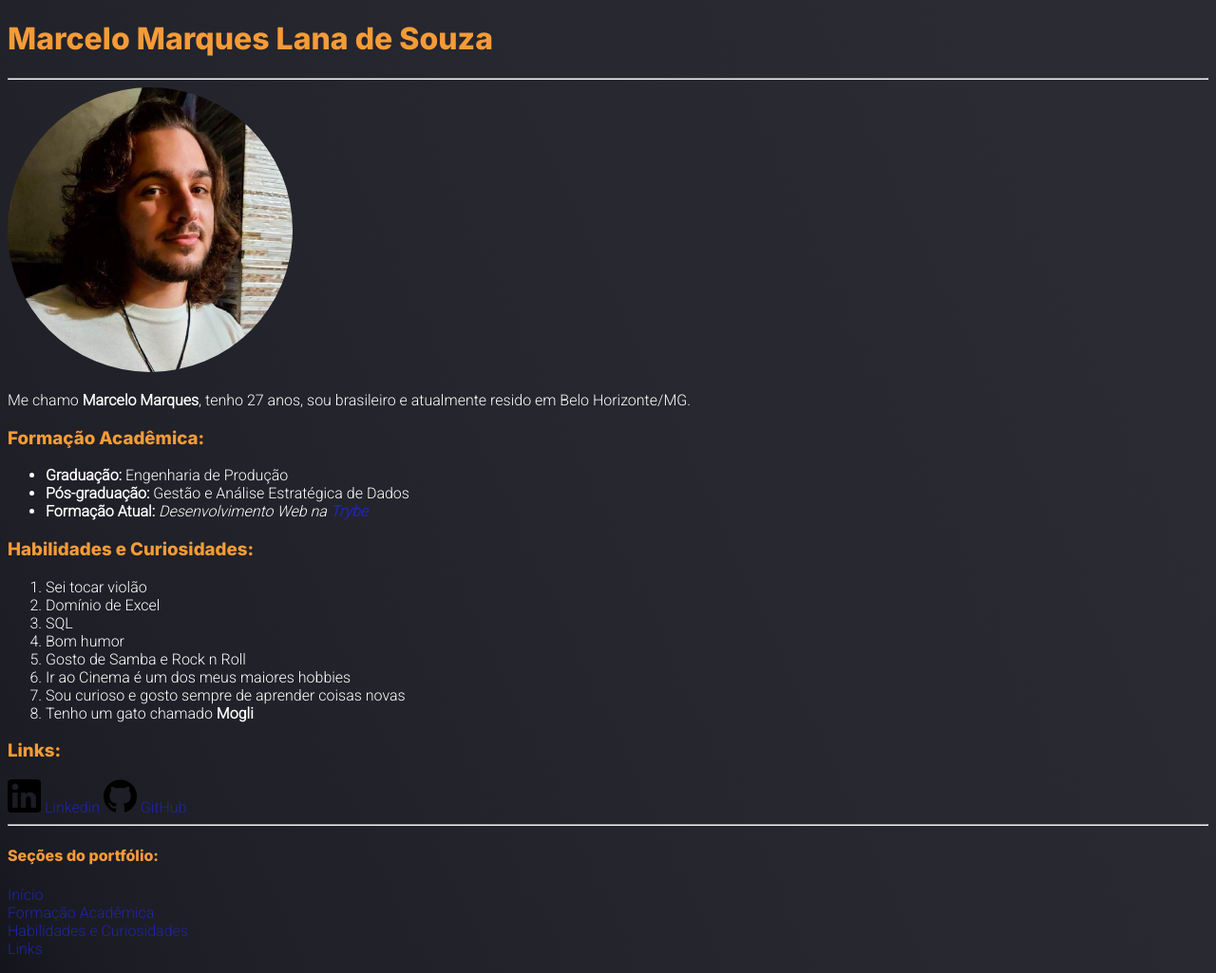
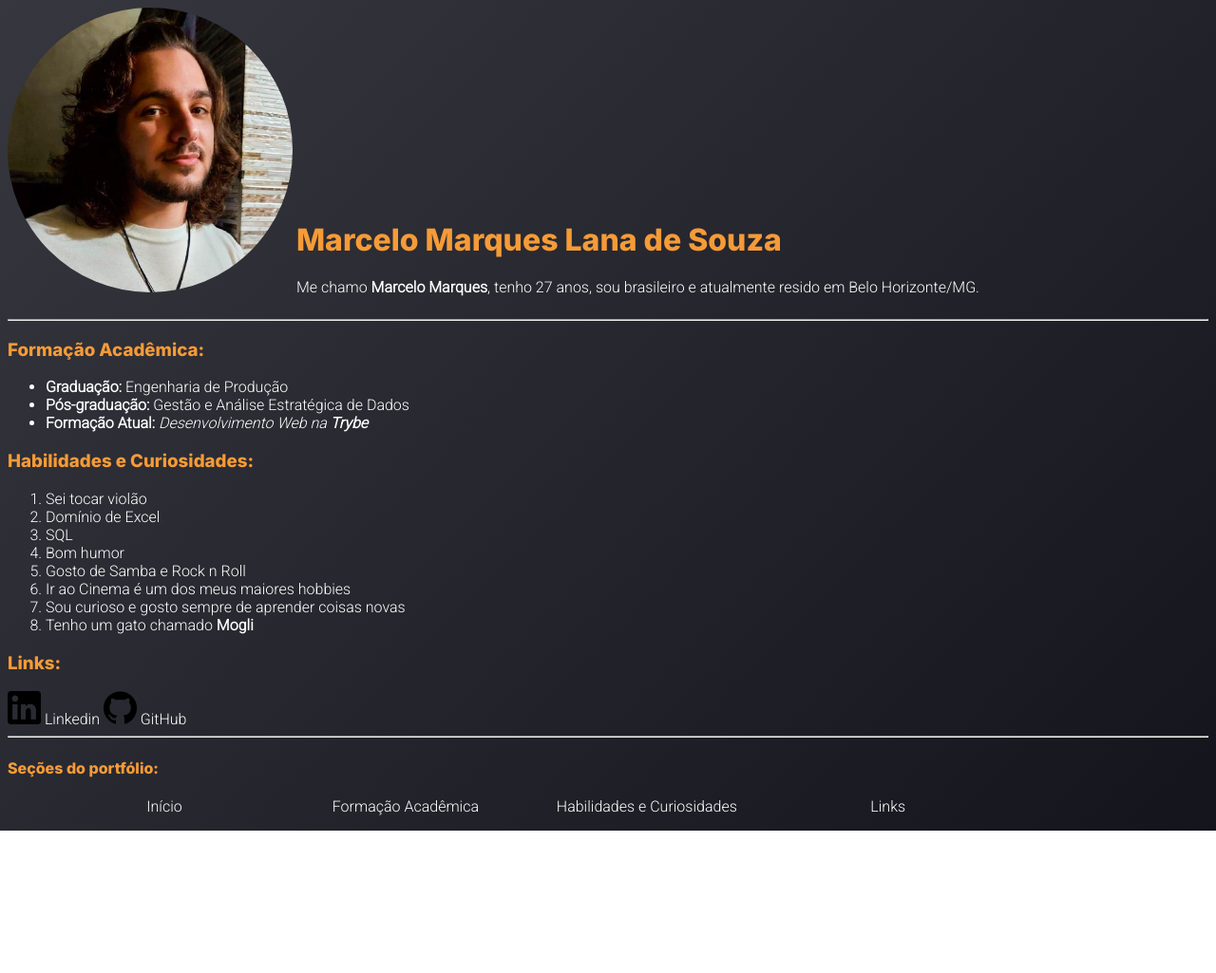
Before and after one commit to marcelo-mls/marcelo-mls.github.io, a plain HTML site: page index.html in a window 1280 px wide. Shown: the whole page at 95% size. After the commit the page ends 875 px from the top, so only its background shows below. Drawn offline with Linux system fonts and the light colour scheme.

Commit message:
Melhora semantica do HTML

```diff
--- a/index.html
+++ b/index.html
@@ -9,24 +9,34 @@
 </head>
 
 <body>
+    <header class="header">
 
+        <div>
+            <a href="https://www.linkedin.com/in/marcelo-mls/" target="_blank"> <img id="foto-marcelo" src="./fotoMarcelo.jpeg" alt="Foto do Marcelo de camisa branca" width="300" id="foto-marcelo">  </a>
+        </div>
+
+        <div>
             <h1> Marcelo Marques Lana de Souza </h1>
+            <p> Me chamo <strong>Marcelo Marques</strong>, tenho 27 anos, sou brasileiro e atualmente resido em Belo Horizonte/MG.</p>
+        </div>
+
+    </header>
+
     <hr>
-    <a href="https://www.linkedin.com/in/marcelo-mls/" target="_blank"> <img id="foto-marcelo" src="./fotoMarcelo.jpeg" alt="Foto do Marcelo de camisa branca" width="300" id="foto">  </a>
 
-    <p> Me chamo <strong>Marcelo Marques</strong>, tenho 27 anos, sou brasileiro e atualmente resido em Belo Horizonte/MG.</p>
-
+    <main>
         <!-- Seação 1-->
-
+        <section>
             <h3 id="formacao"> Formação Acadêmica:</h3>
             <ul>
                 <li><strong> Graduação: </strong> Engenharia de Produção </li>
                 <li><strong> Pós-graduação: </strong> Gestão e Análise Estratégica de Dados </li>
                 <li><strong> Formação Atual: </strong><em> Desenvolvimento Web na <a href="https://www.betrybe.com/" target="_blank"> <strong> Trybe </strong> </a> </em></li>
             </ul>
+        </section>
 
         <!-- Seação 2-->
-
+        <section>
             <h3 id="habilidades"> Habilidades e Curiosidades:</h3>
             <ol>
                 <li>Sei tocar violão</li>
@@ -38,24 +48,33 @@
                 <li>Sou curioso e gosto sempre de aprender coisas novas</li>
                 <li>Tenho um gato chamado <strong>Mogli</strong> </li>
             </ol>
+        </section>
 
         <!-- Seação 3-->
 
+        <section>
             <h3 id="links"> Links:</h3>
             <a href="https://www.linkedin.com/in/marcelo-mls/" target="_blank"> <img src="./linkdin-logo.png" alt="logo do linkedin" width="35"> Linkedin </a>
 
             <a href="https://github.com/marcelo-mls" target="_blank"> <img src="./github-logo.png" alt="logo do github" width="35"> GitHub </a>
+        </section>
+    </main>
+
+    <hr>
+
+    <nav>
 
     <!-- Seação 4-->
 
-    <hr>
         <h4>Seções do portfólio:</h4>
-    <p>
-        <a href="#foto"> Início </a> <br>
-        <a href="#formacao"> Formação Acadêmica </a> <br>
-        <a href="#Hhabilidades"> Habilidades e Curiosidades </a> <br>
-        <a href="#links"> Links </a>
-    </p>
+        <ul class="nav-links">
+           <li ><a href="#foto-marcelo"> Início </a></li>
+           <li ><a href="#formacao"> Formação Acadêmica </a></li>
+           <li ><a href="#Habilidades"> Habilidades e Curiosidades </a></li>
+           <li ><a href="#links"> Links </a></li>
+        </ul>
+
+    </nav>
 
 </body>
 </html>
--- a/style.css
+++ b/style.css
@@ -3,7 +3,7 @@
 
 body {
     font-size: 100%;
-    background: linear-gradient( 65deg, #14141C, 16.62%, #2b2b33 85.61%);
+    background: linear-gradient(-45deg, #14141C, #37373f);
     font-family: 'Roboto', sans-serif;
     color: white;
 }
@@ -15,12 +15,12 @@ h1, h3, h4 {
 
 a {
     text-decoration: none;
-    color: #1F26A6;
+    color: white;
 }
 
 a:hover {
     font-family: 'Inter', sans-serif;
-    color: white;
+    color: whitesmoke;
 }
 
 li:hover {
@@ -30,3 +30,13 @@ li:hover {
 #foto-marcelo {
     border-radius: 100%;
 }
+
+.nav-links li {
+    display: inline-block;
+    width: 250px;
+    text-align: center;
+}
+
+.header div {
+    display: inline-block;
+}
```
Lines whose indentation alone changed are shown as unchanged.
